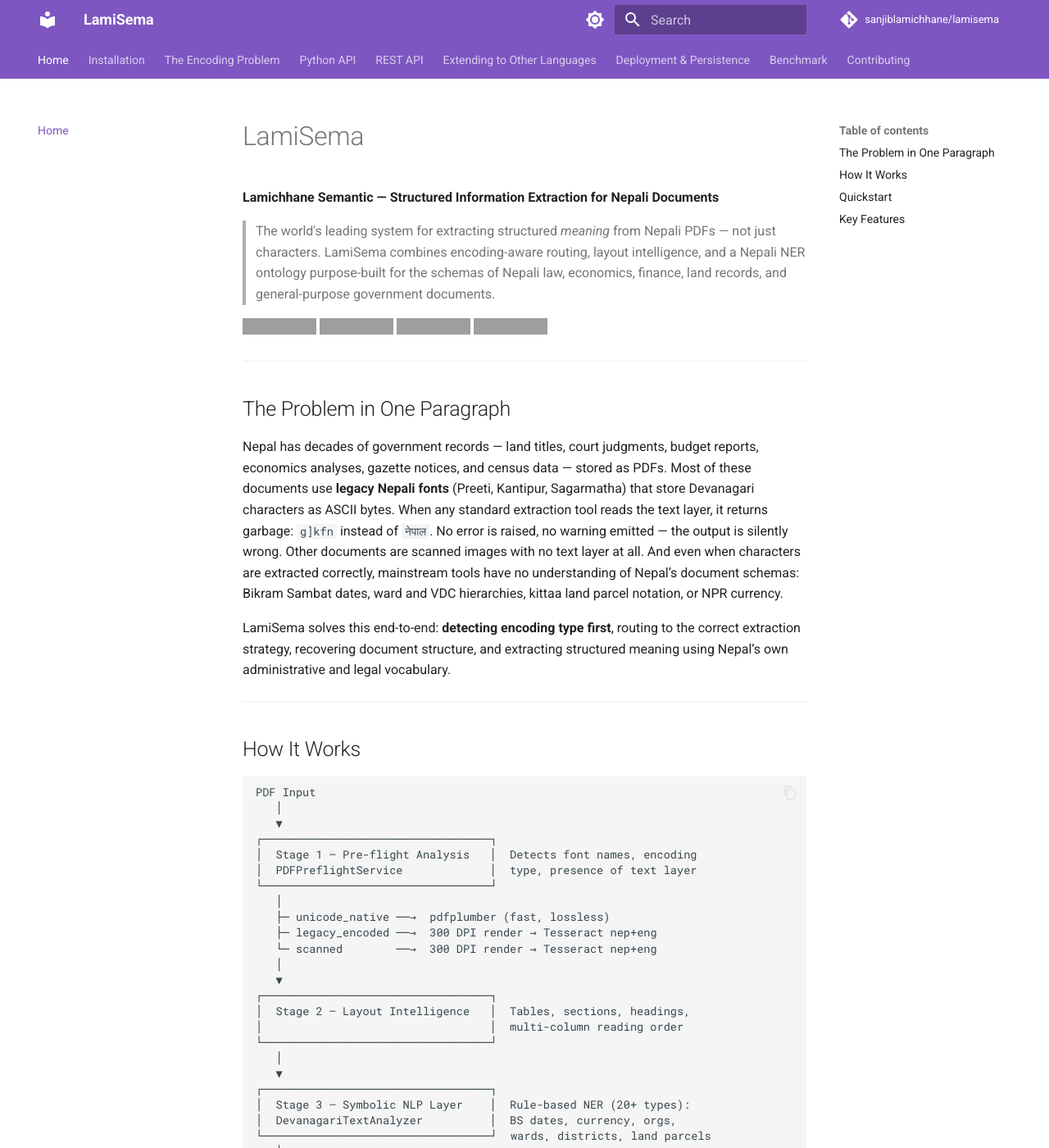
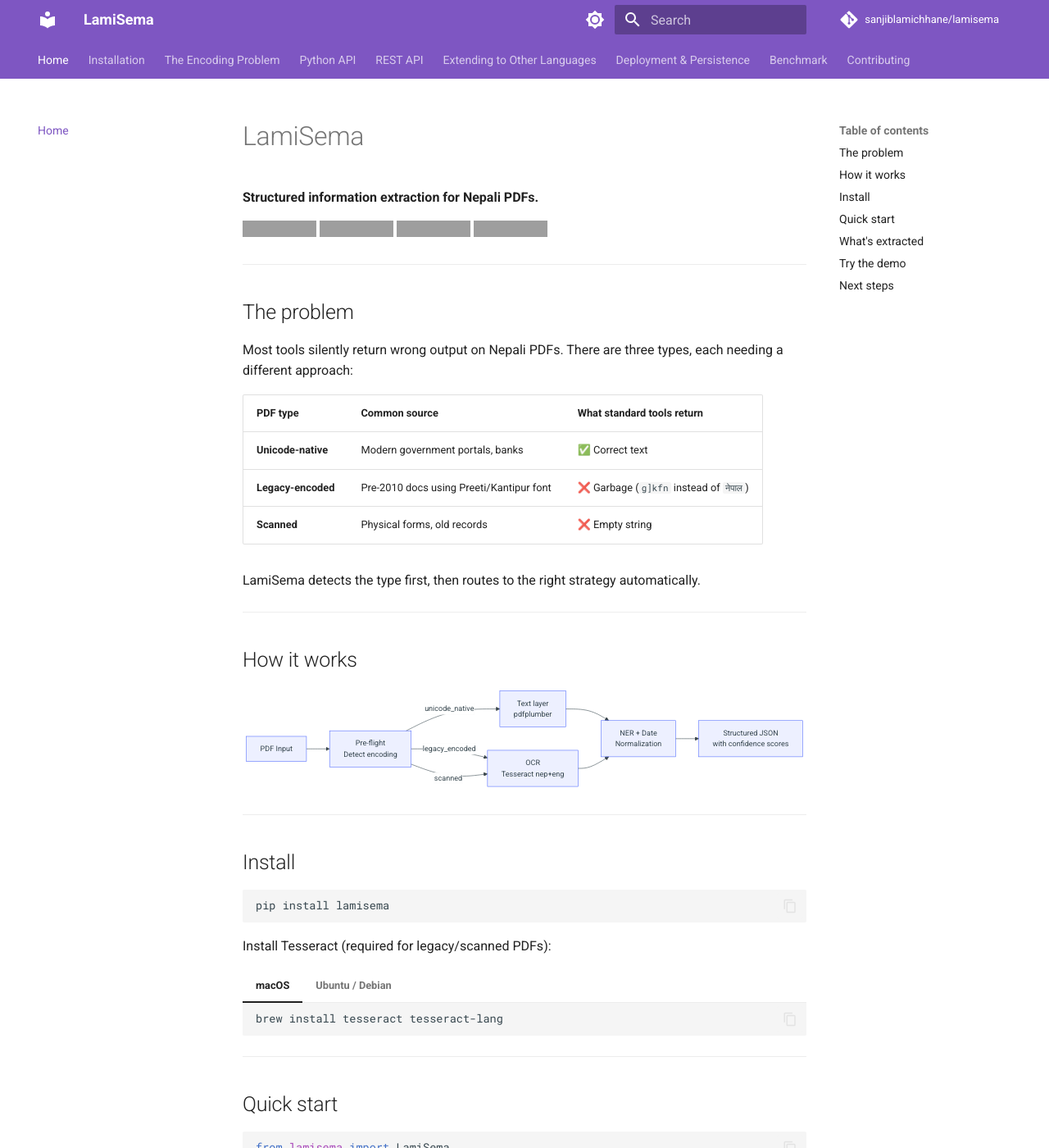
Before and after one commit to sanjiblamichhane/lamisema, an MkDocs documentation site: the page built from docs/index.md, in a window 1280 px wide and 1400 px high. Shown: the whole window at 82% size. Built offline with MkDocs 1.6.1 and Material for MkDocs 9.7.7, drawn with Linux system fonts in a browser that asks for light colours; comment, search, counter and statistics services are not loaded; some of the changed text lies outside the part shown; grey boxes are pictures that could not be loaded.

Commit message:
docs: rewrite index.md, enable mermaid in mkdocs, fix python-api code fence
- docs/index.md rewritten to match clean README style with mermaid diagram
- mkdocs.yml: configure pymdownx.superfences with mermaid custom fence
  so flowchart diagrams render on ReadTheDocs
- docs/python-api.md: fix missing code fence around LamiSema constructor examples

````diff
--- a/docs/index.md
+++ b/docs/index.md
@@ -1,101 +1,114 @@
 # LamiSema
 
-**Lamichhane Semantic — Structured Information Extraction for Nepali Documents**
+**Structured information extraction for Nepali PDFs.**
 
-> The world's leading system for extracting structured *meaning* from Nepali PDFs — not just characters. LamiSema combines encoding-aware routing, layout intelligence, and a Nepali NER ontology purpose-built for the schemas of Nepali law, economics, finance, land records, and general-purpose government documents.
-
+[![PyPI](https://img.shields.io/pypi/v/lamisema.svg)](https://pypi.org/project/lamisema/)
 [![Python 3.10+](https://img.shields.io/badge/python-3.10+-blue.svg)](https://www.python.org/)
+[![CI](https://github.com/sanjiblamichhane/lamisema/actions/workflows/ci.yml/badge.svg)](https://github.com/sanjiblamichhane/lamisema/actions)
 [![License: MIT](https://img.shields.io/badge/License-MIT-green.svg)](https://github.com/sanjiblamichhane/lamisema/blob/master/LICENSE)
-[![PyPI](https://img.shields.io/pypi/v/lamisema)](https://pypi.org/project/lamisema/)
-[![CI](https://github.com/sanjiblamichhane/lamisema/actions/workflows/ci.yml/badge.svg)](https://github.com/sanjiblamichhane/lamisema/actions/workflows/ci.yml)
 
 ---
 
-## The Problem in One Paragraph
+## The problem
 
-Nepal has decades of government records — land titles, court judgments, budget reports, economics analyses, gazette notices, and census data — stored as PDFs. Most of these documents use **legacy Nepali fonts** (Preeti, Kantipur, Sagarmatha) that store Devanagari characters as ASCII bytes. When any standard extraction tool reads the text layer, it returns garbage: `g]kfn` instead of `नेपाल`. No error is raised, no warning emitted — the output is silently wrong. Other documents are scanned images with no text layer at all. And even when characters are extracted correctly, mainstream tools have no understanding of Nepal’s document schemas: Bikram Sambat dates, ward and VDC hierarchies, kittaa land parcel notation, or NPR currency.
+Most tools silently return wrong output on Nepali PDFs. There are three types, each needing a different approach:
 
-LamiSema solves this end-to-end: **detecting encoding type first**, routing to the correct extraction strategy, recovering document structure, and extracting structured meaning using Nepal’s own administrative and legal vocabulary.
+| PDF type | Common source | What standard tools return |
+|---|---|---|
+| **Unicode-native** | Modern government portals, banks | ✅ Correct text |
+| **Legacy-encoded** | Pre-2010 docs using Preeti/Kantipur font | ❌ Garbage (`g]kfn` instead of `नेपाल`) |
+| **Scanned** | Physical forms, old records | ❌ Empty string |
+
+LamiSema detects the type first, then routes to the right strategy automatically.
 
 ---
 
-## How It Works
+## How it works
 
-```
-PDF Input
-   │
-   ▼
-┌──────────────────────────────────┐
-│  Stage 1 — Pre-flight Analysis   │  Detects font names, encoding
-│  PDFPreflightService             │  type, presence of text layer
-└──────────────────────────────────┘
-   │
-   ├─ unicode_native ──→  pdfplumber (fast, lossless)
-   ├─ legacy_encoded ──→  300 DPI render → Tesseract nep+eng
-   └─ scanned        ──→  300 DPI render → Tesseract nep+eng
-   │
-   ▼
-┌──────────────────────────────────┐
-│  Stage 2 — Layout Intelligence   │  Tables, sections, headings,
-│                                  │  multi-column reading order
-└──────────────────────────────────┘
-   │
-   ▼
-┌──────────────────────────────────┐
-│  Stage 3 — Symbolic NLP Layer    │  Rule-based NER (20+ types):
-│  DevanagariTextAnalyzer          │  BS dates, currency, orgs,
-└──────────────────────────────────┘  wards, districts, land parcels
-   │
-   ▼
-┌──────────────────────────────────┐
-│  Stage 4 — Domain Schema Output  │  Typed models: budget, land,
-│                                  │  gazette, court, economics,
-└──────────────────────────────────┘  general-purpose documents
-   │
-   ▼
-Structured JSON output with confidence scores
+```mermaid
+flowchart LR
+    PDF[PDF Input] --> P[Pre-flight\nDetect encoding]
+    P -->|unicode_native| T[Text layer\npdfplumber]
+    P -->|legacy_encoded| O[OCR\nTesseract nep+eng]
+    P -->|scanned| O
+    T --> N[NER + Date\nNormalization]
+    O --> N
+    N --> J[Structured JSON\nwith confidence scores]
 ```
 
 ---
 
-## Quickstart
+## Install
 
 ```bash
 pip install lamisema
-brew install tesseract tesseract-lang   # macOS
-# apt-get install tesseract-ocr tesseract-ocr-nep  # Ubuntu
 ```
+
+Install Tesseract (required for legacy/scanned PDFs):
+
+=== "macOS"
+    ```bash
+    brew install tesseract tesseract-lang
+    ```
+
+=== "Ubuntu / Debian"
+    ```bash
+    sudo apt-get install tesseract-ocr tesseract-ocr-nep
+    ```
+
+---
+
+## Quick start
 
 ```python
 from lamisema import LamiSema
 
-lamisema = LamiSema()
+pipeline = LamiSema()
 
-with open("budget-2081.pdf", "rb") as f:
-    result = lamisema.extract(f.read(), filename="budget-2081.pdf")
+with open("report.pdf", "rb") as f:
+    result = pipeline.extract(f.read(), filename="report.pdf")
 
 print(result.encoding_type)        # "legacy_encoded"
-print(result.language)             # "ne"
 print(result.overall_confidence)   # 0.74
 print(result.pages[0].entities)    # [Entity(type="DATE_BS", ...)]
 ```
 
-See [Installation](installation.md) for full setup instructions.
+Or start the REST API:
+
+```bash
+lamisema serve
+# → http://localhost:9001/docs
+```
 
 ---
 
-## Key Features
+## What's extracted
 
-| Feature | Description |
-|---|---|
-| Encoding pre-flight | Detects 20+ legacy Nepali fonts before extraction |
-| Automatic routing | No config — correct strategy chosen per document |
-| Layout intelligence | Tables, sections, headings, multi-column layouts as structure |
-| Deep Nepali NER | 20+ entity types: dates, currency, orgs, wards, districts, land parcels, court refs, gazette refs |
-| High-Availability Storage | Pluggable backends: `memory`, `disk`, or `S3/Minio` with automatic fallback |
-| Language-Agnostic Core | `NLPBackend` interface allows adding Hindi, English, etc. |
-| Bikram Sambat normalization | Converts BS dates to approximate AD equivalents |
-| Domain schemas | Typed output for budget, land, gazette, court, economics, and general-purpose documents |
-| Cross-document intelligence | Deduplication, version tracking, entity co-reference across corpora |
-| FastAPI + Docker | Ready for production deployment with `docker-compose` |
-| Fully offline | No API keys, no network calls, no data sent anywhere |
+- **Encoding type** — detected automatically per document
+- **Bikram Sambat dates** — `२०८१ साल असार १५` → `~2024-06-29 AD (approx)`
+- **Currency** — `रु. १२,५००` normalized to `NPR 12500`
+- **Organizations** — matched by Nepali suffix patterns (मन्त्रालय, कार्यालय, etc.)
+- **Per-page confidence scores** and extraction method used
+
+---
+
+## Try the demo
+
+Run the full stack (frontend + API + storage) locally:
+
+```bash
+cd application-demo
+cp .env.example .env
+docker compose -f docker-compose.local.yaml up --build
+# → http://localhost:3000
+```
+
+---
+
+## Next steps
+
+- [Installation](installation.md) — full setup with Tesseract
+- [Python API](python-api.md) — use LamiSema in your code
+- [REST API](api-reference.md) — HTTP endpoints reference
+- [Encoding types](encoding-types.md) — why the three types matter
+- [Deployment](deployment.md) — run in production
--- a/mkdocs.yml
+++ b/mkdocs.yml
@@ -32,7 +32,11 @@
   - pymdownx.highlight:
       anchor_linenums: true
   - pymdownx.inlinehilite
-  - pymdownx.superfences
+  - pymdownx.superfences:
+      custom_fences:
+        - name: mermaid
+          class: mermaid
+          format: !!python/name:pymdownx.superfences.fence_code_format
   - pymdownx.tabbed:
       alternate_style: true
   - tables
````
Also changed, not shown: docs/python-api.md (+2 -1 lines).
